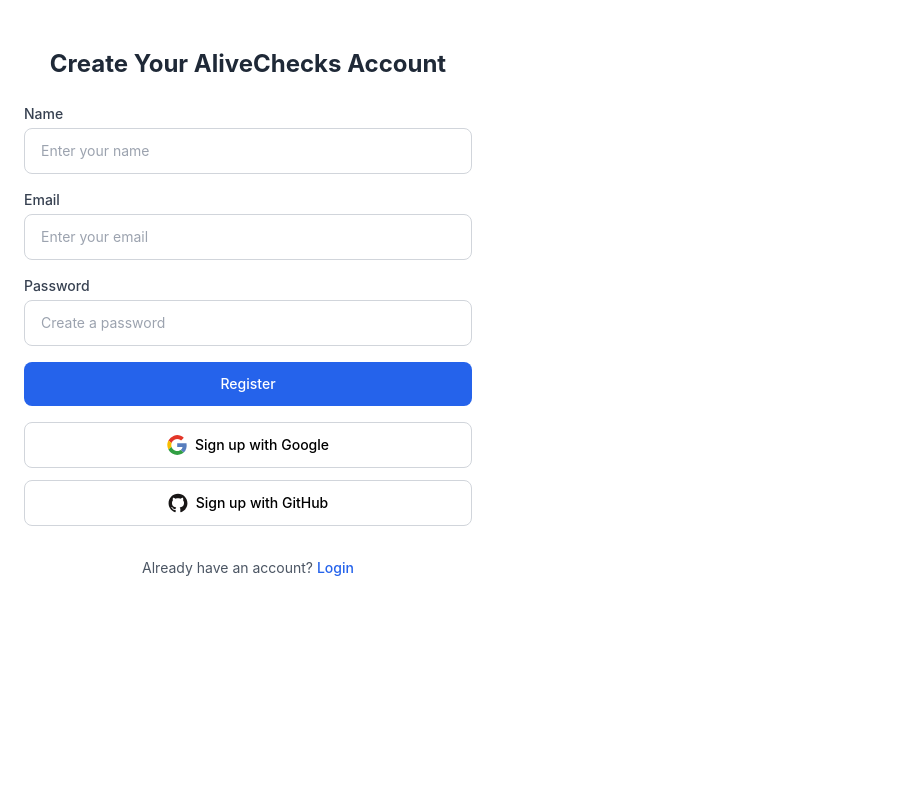
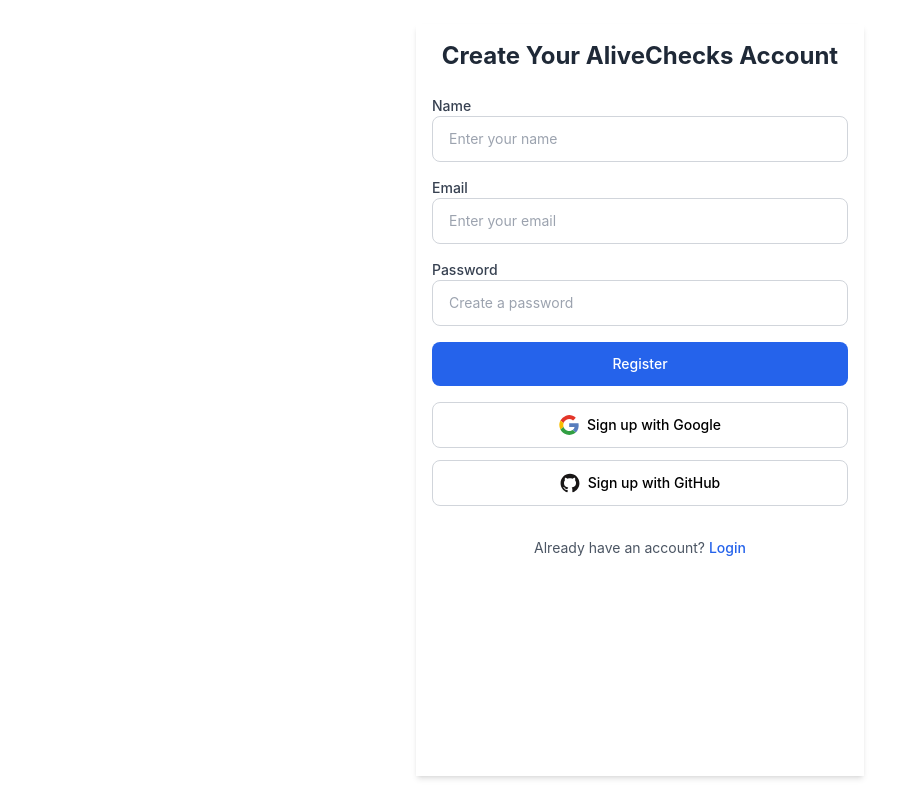
Before and after one commit to Dipec001/uptime-monitor, a React (Vite) app in the folder frontend/: page /register in a window 1280 px wide. Shown: the whole page, without its empty margins (0-901 px from the left). Built offline with nearby package versions, Linux system fonts and the light colour scheme; no server answers; the HTML template or start-up script is replaced by a standard one.

Commit message:
`fixed login`

```diff
--- a/frontend/src/pages/Login.jsx
+++ b/frontend/src/pages/Login.jsx
@@ -76,8 +76,8 @@
   };
 
   return (
-    <div className="min-h-screen bg-white p-6">
-      <div className="w-full max-w-md">
+    <div className="min-h-screen bg-white p-6 flex justify-center">
+      <div className="w-full max-w-md shadow-none md:shadow-md md:p-4">
         <h2 className="mb-6 mt-6 text-center font-bold text-2xl text-gray-800">
           <span className="text-blue-600">Welcome</span> back!
         </h2>
@@ -90,7 +90,7 @@
 
         <form onSubmit={handleSubmit} className="space-y-4">
           <div>
-            <label className="block text-sm font-medium text-gray-700 mb-1">
+            <label className="block text-sm font-medium text-gray-700">
               Email
             </label>
             <input
@@ -105,7 +105,7 @@
           </div>
 
           <div>
-            <label className="block text-sm font-medium text-gray-700 mb-1">
+            <label className="block text-sm font-medium text-gray-700">
               Password
             </label>
             <input
--- a/frontend/src/pages/Register.jsx
+++ b/frontend/src/pages/Register.jsx
@@ -1,6 +1,6 @@
 // src/Register.jsx
 import React, { useState } from "react";
-import { register, socialAuth } from "../services/api.js";
+import { register, socialAuth } from "../services/Api";
 import { useNavigate } from "react-router-dom";
 import { loginWithGoogle, loginWithGithub } from '../utils/oauth';
 import googleIcon from "../assets/Google.svg";
@@ -76,9 +76,9 @@
   };
 
   return (
-    <div className="min-h-screen bg-white p-6">
-      <div className="w-full max-w-md">
-        <h2 className="mb-6 mt-6 text-center font-bold text-2xl text-gray-800">
+    <div className="min-h-screen bg-white p-6 flex justify-center">
+      <div className="w-full max-w-md shadow-none md:shadow-md md:p-4">
+        <h2 className="mb-6 text-center font-bold text-2xl text-gray-800">
           <span className="block md:inline">Create Your</span>{" "}
           <span>AliveChecks Account</span>
         </h2>
@@ -91,7 +91,7 @@
 
         <form onSubmit={handleSubmit} className="space-y-4">
           <div>
-            <label className="block text-sm font-medium text-gray-700 mb-1">
+            <label className="block text-sm font-medium text-gray-700">
               Name
             </label>
             <input
@@ -106,7 +106,7 @@
           </div>
 
           <div>
-            <label className="block text-sm font-medium text-gray-700 mb-1">
+            <label className="block text-sm font-medium text-gray-700">
               Email
             </label>
             <input
@@ -121,7 +121,7 @@
           </div>
 
           <div>
-            <label className="block text-sm font-medium text-gray-700 mb-1">
+            <label className="block text-sm font-medium text-gray-700">
               Password
             </label>
             <input
```
